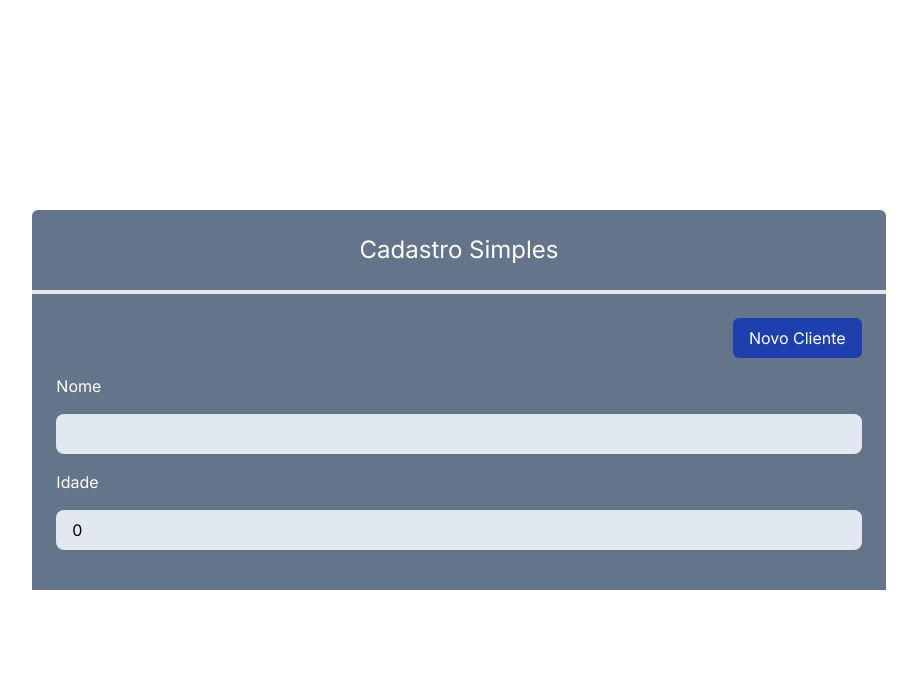
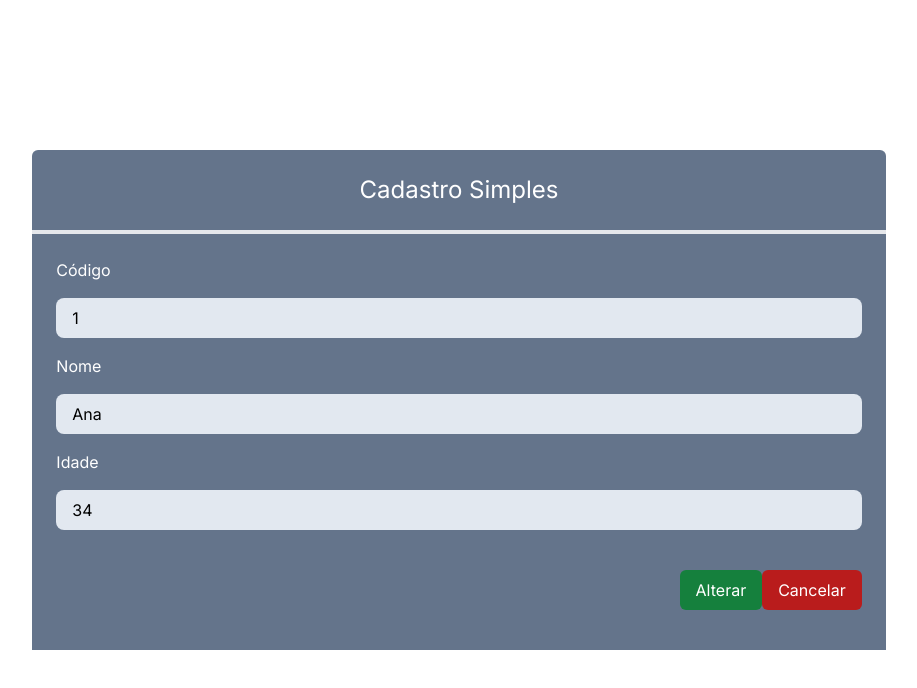
Before and after one commit to Coimbra777/CRUD-NEXTJS, a Next.js app: page / in a window 1280 px wide. Both pictures are taken after a click on the button "Novo Cliente". Shown: the top 688 px of the page, without its empty margins (181-1098 px from the left). Built offline with nearby package versions, Linux system fonts and the light colour scheme.

Commit message:
integração tabela com formulário de cadastro part-1

```diff
--- a/src/app/page.tsx
+++ b/src/app/page.tsx
@@ -4,8 +4,11 @@ import Formulario from "@/components/Formulario";
 import Layout from "@/components/Layout";
 import Tabela from "@/components/Tabela";
 import Cliente from "@/core/Cliente";
+import { useState } from "react";
 
 export default function Home() {
+  const [visivel, setVisivel] = useState<"tabela" | "form">("tabela");
+
   const clientes = [
     new Cliente("Ana", 34, "1"),
     new Cliente("Pedro", 36, "2"),
@@ -20,18 +23,31 @@ export default function Home() {
     console.log("Excluir ...", cliente.nome);
   }
 
+  function salvarCliente(cliente: Cliente) {
+    console.log(cliente);
+  }
+
   return (
     <div className="flex justify-center items-center h-screen">
       <Layout titulo="Cadastro Simples">
-        <div className="flex justify-end">
-          <Botao>Novo Cliente</Botao>
-        </div>
-        {/* <Tabela
-          clientes={clientes}
-          clienteSelecionado={clienteSelecionado}
-          clienteExcluido={clienteExcluido}
-        /> */}
-        <Formulario />
+        {visivel === "tabela" ? (
+          <>
+            <div className="flex justify-end">
+              <Botao onClick={() => setVisivel("form")}>Novo Cliente</Botao>
+            </div>
+            <Tabela
+              clientes={clientes}
+              clienteSelecionado={clienteSelecionado}
+              clienteExcluido={clienteExcluido}
+            />
+          </>
+        ) : (
+          <Formulario
+            cliente={clientes[0]}
+            clienteMudou={salvarCliente}
+            cancelado={() => setVisivel("tabela")}
+          />
+        )}
       </Layout>
     </div>
   );
--- a/src/components/Botao.tsx
+++ b/src/components/Botao.tsx
@@ -1,10 +1,21 @@
 interface BotaoProps {
+  cor?: "inicial" | "vermelho" | "verde";
   children: any;
+  onClick?: () => void;
 }
 
 export default function Botao(props: BotaoProps) {
+  let corClasses = "bg-blue-800";
+  if (props.cor === "vermelho") {
+    corClasses = "bg-red-700";
+  } else if (props.cor === "verde") {
+    corClasses = "bg-green-700";
+  }
   return (
-    <button className="bg-blue-800 px-4 py-2 rounded-md mb-4">
+    <button
+      onClick={props.onClick}
+      className={`${corClasses} px-4 py-2 rounded-md mb-4`}
+    >
       {props.children}
     </button>
   );
--- a/src/components/Formulario.tsx
+++ b/src/components/Formulario.tsx
@@ -1,15 +1,19 @@
 import Cliente from "@/core/Cliente";
 import Entrada from "./Entrada";
 import { useState } from "react";
+import Botao from "./Botao";
 
 interface FormularioProps {
   cliente: Cliente;
+  clienteMudou?: (cliente: Cliente) => void;
+  cancelado?: () => void;
 }
 
 export default function Formulario(props: FormularioProps) {
   const id = props.cliente?.id;
   const [nome, setNome] = useState(props.cliente?.nome ?? "");
   const [idade, setIdade] = useState(props.cliente?.idade ?? 0);
+
   return (
     <div>
       {id ? <Entrada somenteLeitura texto="Código" value={id} /> : false}
@@ -22,6 +26,17 @@ export default function Formulario(props: FormularioProps) {
         value={idade}
         valorMudou={setIdade}
       />
+      <div className="flex justify-end mt-10">
+        <Botao
+          onClick={() => props.clienteMudou?.(new Cliente(nome, +idade, id))}
+          cor="verde"
+        >
+          {id ? "Alterar" : "Salvar"}
+        </Botao>
+        <Botao onClick={props.cancelado} cor="vermelho">
+          Cancelar
+        </Botao>
+      </div>
     </div>
   );
 }
```
